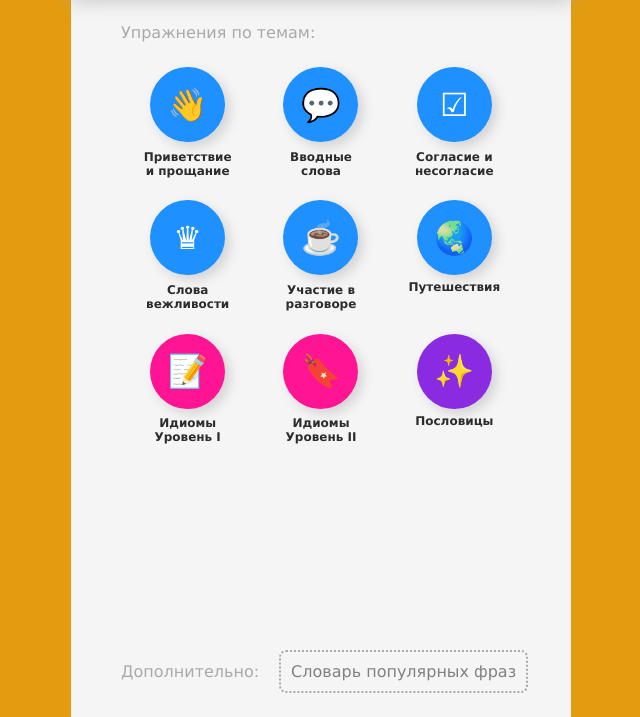
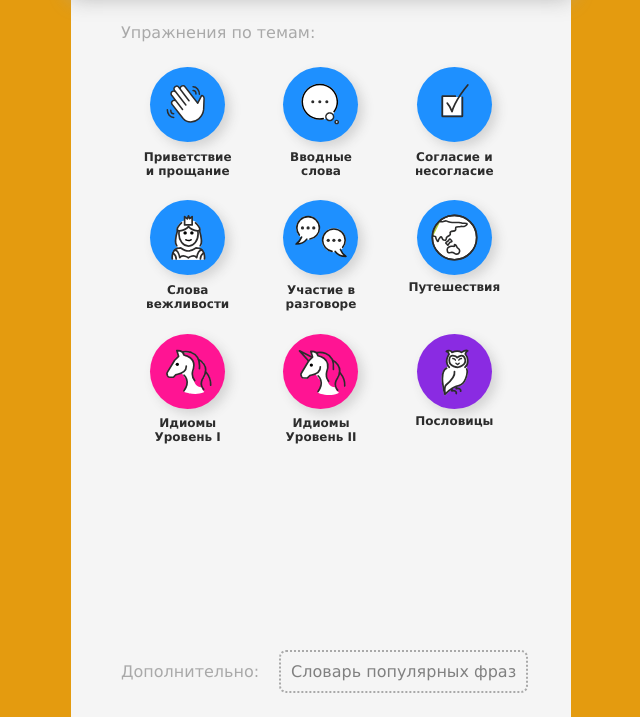
Before and after one commit to svognev/talkfine, a React app: page / in a window 1280 px wide. Shown: the part 83-800 px from the top of the page, without its empty margins (319-959 px from the left). Built offline with nearby package versions, Linux system fonts and the light colour scheme.

Commit message:
pretty new icons!

```diff
--- a/src/components/DictionaryScreen.js
+++ b/src/components/DictionaryScreen.js
@@ -1,6 +1,7 @@
 import React from "react";
 import { phrases } from "./phrases";
 import frog from "../frog.svg";
+
 
 
 export class DictionaryScreen extends React.Component {
--- a/src/components/ExerciseScreen.js
+++ b/src/components/ExerciseScreen.js
@@ -3,6 +3,7 @@ import { phrases } from "./phrases";
 import { charTable } from "./charTable";
 import glowingStar from "../glowingStar.svg";
 import redCat from "../redCat.svg";
+
 
 const topics = {
     "01": "greetings",
--- a/src/components/MainScreen.js
+++ b/src/components/MainScreen.js
@@ -1,4 +1,13 @@
 import React from "react";
+import icon01 from "../icon01.svg";
+import icon02 from "../icon02.svg";
+import icon03 from "../icon03.svg";
+import icon04 from "../icon04.svg";
+import icon05 from "../icon05.svg";
+import icon06 from "../icon06.svg";
+import icon07 from "../icon07.svg";
+import icon08 from "../icon08.svg";
+import icon09 from "../icon09.svg";
 
 export class MainScreen extends React.Component {
 
@@ -23,49 +32,49 @@ export class MainScreen extends React.Component {
 
                   <div className="a1">
                     <button className="item" onClick={() => this.props.onClick("exercise01")}>
-                      👋
+                      <img id="icon01" className="itemIcon" src={icon01}></img>
                     </button>
                   </div>
                   <div className="a2">
                     <button className="item" onClick={() => this.props.onClick("exercise02")}>
-                      💬
+                    <img id="icon02" className="itemIcon" src={icon02}></img>
                     </button>
                   </div>
                   <div className="a3">
                     <button className="item" onClick={() => this.props.onClick("exercise03")}>
-                      ☑
+                    <img id="icon03"  className="itemIcon" src={icon03}></img>
                     </button>
                   </div>
 
                   <div className="b1">
                     <button className="item" onClick={() => this.props.onClick("exercise03")}>
-                      ♛
+                    <img id="icon04"  className="itemIcon" src={icon04}></img>
                     </button>
                   </div>
                   <div className="b2">
                     <button className="item" onClick={() => this.props.onClick("exercise03")}>
-                      ☕
+                    <img id="icon05"  className="itemIcon" src={icon05}></img>
                     </button>
                   </div>
                   <div className="b3">
                     <button className="item" onClick={() => this.props.onClick("exercise03")}>
-                      🌏
+                    <img id="icon06"  className="itemIcon" src={icon06}></img>
                     </button>
                   </div>
 
                   <div className="c1">
                     <button className="item" id="idiom1Icon" onClick={() => this.props.onClick("exercise03")}>
-                      📝
+                    <img id="icon07"  className="itemIcon" src={icon07}></img>
                     </button>
                   </div>
                   <div className="c2">
                     <button className="item" id="idiom2Icon" onClick={() => this.props.onClick("exercise03")}>
-                      🔖
+                    <img id="icon08"  className="itemIcon" src={icon08}></img>
                     </button>
                   </div>
                   <div className="c3">
                     <button className="item" id="proverbIcon" onClick={() => this.props.onClick("exercise03")}>
-                      ✨
+                    <img id="icon09" className="itemIcon" src={icon09}></img>
                     </button>
                   </div>
 
--- a/src/components/phrases.js
+++ b/src/components/phrases.js
@@ -4,7 +4,7 @@ export const phrases = [
         ru: "Увидимся позже!",
         topic: "greetings",
         altEn: ["see you soon", "see you"],
-        altRu: ["до скорого", "до встречи", "до скорой встречи", "до скорых встреч", "еще увидимся", "ещё увидимся"],
+        altRu: ["до скорого", "до встречи", "до скорой встречи", "до скорых встреч", "еще увидимся", "ещё увидимся", "увидимся позднее"],
     },
     {
         en: "Good luck!",
--- a/src/index.css
+++ b/src/index.css
@@ -430,6 +430,73 @@ li {
 
 
 /* MainScreen */
+
+.itemIcon {
+  opacity: 1;
+}
+
+#icon01 {
+  width: 85%;
+  margin-top: 15%;
+  margin-left: 5%;
+}
+
+#icon02 {
+    width: 87%;
+    margin-right: 5%;
+    margin-top: 5%;
+}
+
+#icon03 {
+    margin-top: 7%;
+}
+
+
+
+
+#icon04 {
+    width: 97%;
+    margin-top: 13%;
+    margin-left: 2.9%;
+}
+
+/*
+#icon05 {
+    width: 81%;
+    margin-top: 12%;
+    margin-left: 5%;
+}
+
+#icon04 {
+    width: 71%;
+    margin-top: 13%;
+    margin-left: 3%;
+}
+*/
+#icon05 {
+    width: 93%;
+    margin-top: 7%;
+}
+
+#icon06 {
+    width: 90%;
+    margin-top: 11%;
+}
+
+#icon07 {
+    margin-top: 10%;
+    width: 95%;
+}
+
+#icon08 {
+    margin-top: 10%;
+    width: 95%;
+}
+
+#icon09 {
+    margin-top: 10%;
+}
+
 
 .dictionary {
     width: 100%;
```
Also changed, not shown: src/icon01.svg (added), src/icon02.svg (added), src/icon03.svg (added), src/icon04.svg (added), src/icon04b.svg (added), src/icon05.svg (added), src/icon05a.svg (added), src/icon05b.svg (added), src/icon05c.svg (added), src/icon06.svg (added), src/icon07.svg (added), src/icon08.svg (added), src/icon09.svg (added).
